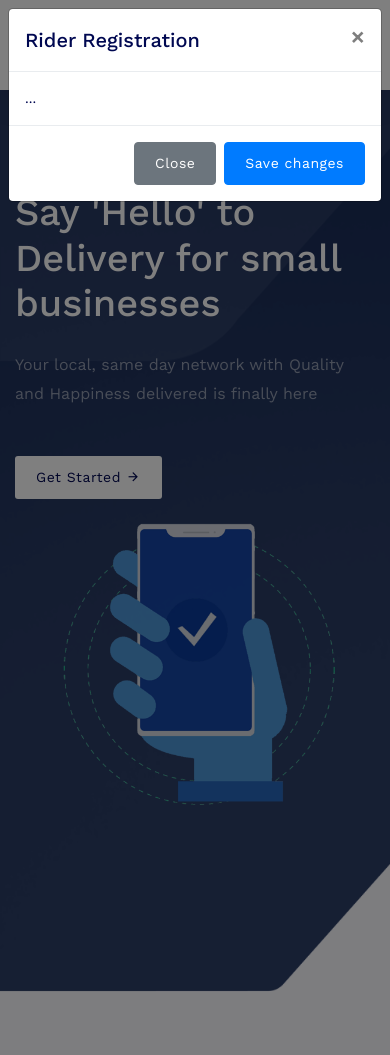
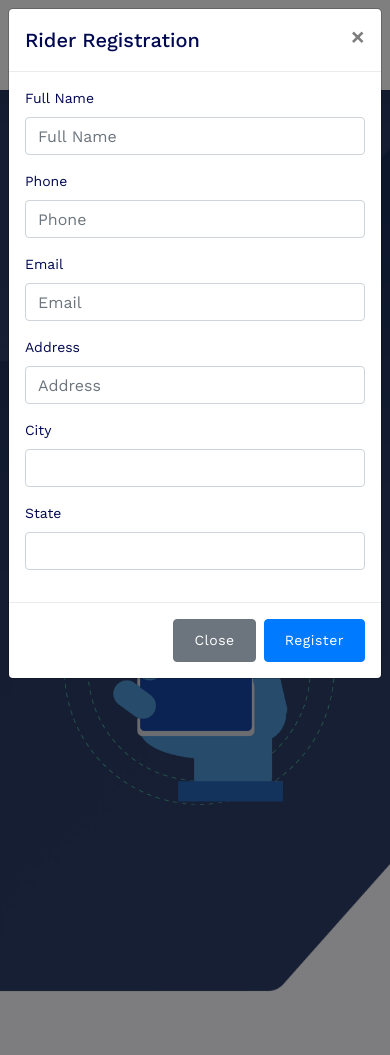
Before and after one commit to brainiactech/tapway-website, a PHP site: page / in a window 390 px wide, after a click on "Rider Registration". Run offline with PHP 8.4, Linux system fonts and the light colour scheme.

Commit message:
partners logo and more

```diff
--- a/css/style.css
+++ b/css/style.css
@@ -581,6 +581,14 @@ p {
 	width: 495px;
 }
 
+.client-images {
+	height: 50px;
+}
+
+.client-images img {
+	height: 100%;
+}
+
 .read-more {
   color: #282828;
   font-weight: 600;
--- a/index.html
+++ b/index.html
@@ -438,22 +438,12 @@
 			<div class="row">
 				<div class="col-lg-3">
 					<div class="client-images">
-						<img src="images/clients/1.png" alt="logo-img" class="mx-auto img-fluid d-block">
+						<img src="images/paystack-logo.png" alt="logo-img" class="mx-auto img-fluid d-block">
 					</div>
 				</div>
 				<div class="col-lg-3">
 					<div class="client-images">
-						<img src="images/clients/2.png" alt="logo-img" class="mx-auto img-fluid d-block">
-					</div>
-				</div>
-				<div class="col-lg-3 ">
-					<div class="client-images">
-						<img src="images/clients/3.png" alt="logo-img" class="mx-auto img-fluid d-block">
-					</div>
-				</div>
-				<div class="col-lg-3">
-					<div class="client-images">
-						<img src="images/clients/4.png" alt="logo-img" class="mx-auto img-fluid d-block">
+						<img src="images/leadway_logo.png" alt="logo-img" class="mx-auto img-fluid d-block">
 					</div>
 				</div>
 			</div>
@@ -598,11 +588,46 @@
 						</button>
 					</div>
 					<div class="modal-body">
-						...
+						<form>
+							<div class="form-row">
+								<div class="form-group col-md-6">
+									<label for="fullname">Full Name</label>
+									<input type="text" class="form-control" id="fullname" name="fullname"
+										placeholder="Full Name">
+								</div>
+
+								<div class="form-group col-md-6">
+									<label for="phone">Phone</label>
+									<input type="text" class="form-control" id="phone" placeholder="Phone" name="phone">
+								</div>
+							</div>
+							<div class="form-row">
+								<div class="form-group col-md-12">
+									<label for="email">Email</label>
+									<input type="email" class="form-control" id="email" placeholder="Email"
+										name="email">
+								</div>
+							</div>
+							<div class="form-group">
+								<label for="address">Address</label>
+								<input type="text" class="form-control" id="address" placeholder="Address"
+									name="address">
+							</div>
+							<div class="form-row">
+								<div class="form-group col-md-6">
+									<label for="city">City</label>
+									<input type="text" class="form-control" id="city" name="city">
+								</div>
+								<div class="form-group col-md-6">
+									<label for="state">State</label>
+									<input type="text" class="form-control" id="state" name="state">
+								</div>
+							</div>
+						</form>
 					</div>
 					<div class="modal-footer">
 						<button type="button" class="btn btn-secondary" data-dismiss="modal">Close</button>
-						<button type="button" class="btn btn-primary">Save changes</button>
+						<button type="button" class="btn btn-primary">Register</button>
 					</div>
 				</div>
 			</div>
@@ -621,11 +646,50 @@
 						</button>
 					</div>
 					<div class="modal-body">
-						...
+						<form>
+							<div class="form-row">
+								<div class="form-group col-md-6">
+									<label for="fullname">Full Name</label>
+									<input type="text" class="form-control" id="fullname" name="fullname"
+										placeholder="Full Name">
+								</div>
+								<div class="form-group col-md-6">
+									<label for="email">Email</label>
+									<input type="email" class="form-control" id="email" placeholder="Email"
+										name="email">
+								</div>
+							</div>
+							<div class="form-row">
+								<div class="form-group col-md-6">
+									<label for="phone">Phone</label>
+									<input type="text" class="form-control" id="phone" placeholder="Phone" name="phone">
+								</div>
+								<div class="form-group col-md-6">
+									<label for="business">Business Name</label>
+									<input type="text" class="form-control" id="business" placeholder="Business Name"
+										name="business">
+								</div>
+							</div>
+							<div class="form-group">
+								<label for="address">Address</label>
+								<input type="text" class="form-control" id="address" placeholder="Address"
+									name="address">
+							</div>
+							<div class="form-row">
+								<div class="form-group col-md-6">
+									<label for="city">City</label>
+									<input type="text" class="form-control" id="city" name="city">
+								</div>
+								<div class="form-group col-md-6">
+									<label for="state">State</label>
+									<input type="text" class="form-control" id="state" name="state">
+								</div>
+							</div>
+						</form>
 					</div>
 					<div class="modal-footer">
 						<button type="button" class="btn btn-secondary" data-dismiss="modal">Close</button>
-						<button type="button" class="btn btn-primary">Save changes</button>
+						<button type="button" class="btn btn-primary">Register</button>
 					</div>
 				</div>
 			</div>
```
Also changed, not shown: images/leadway_logo.png (added), images/paystack-logo.png (added).
